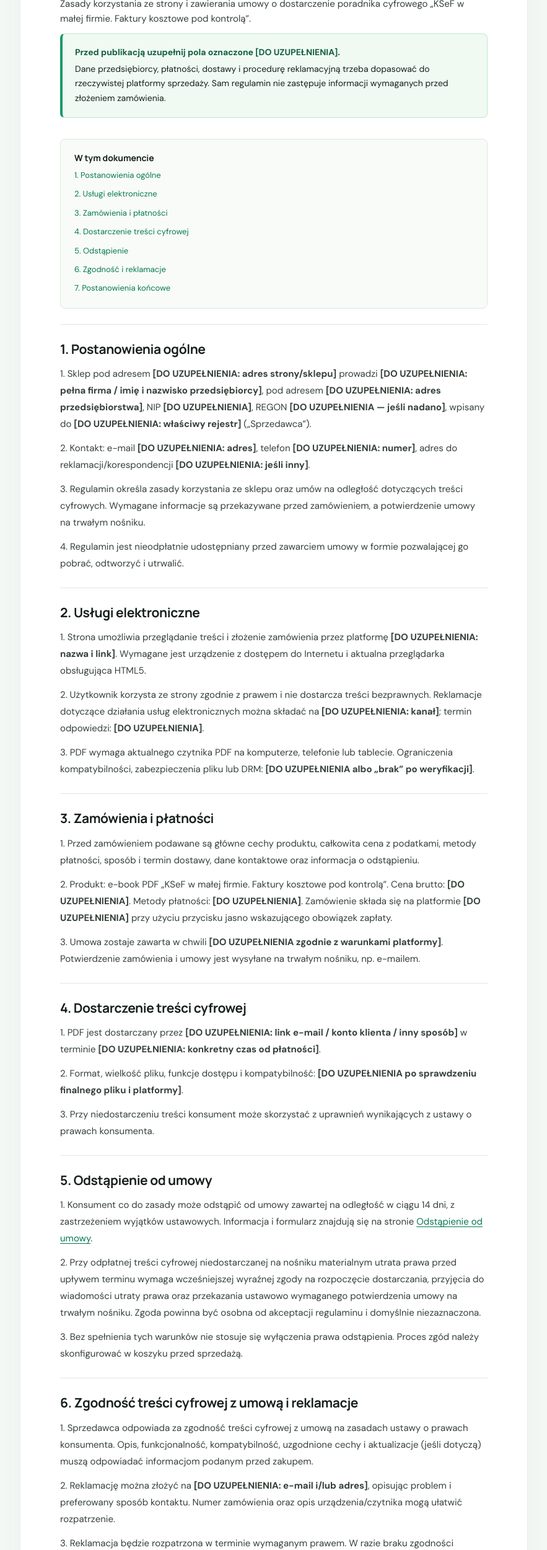
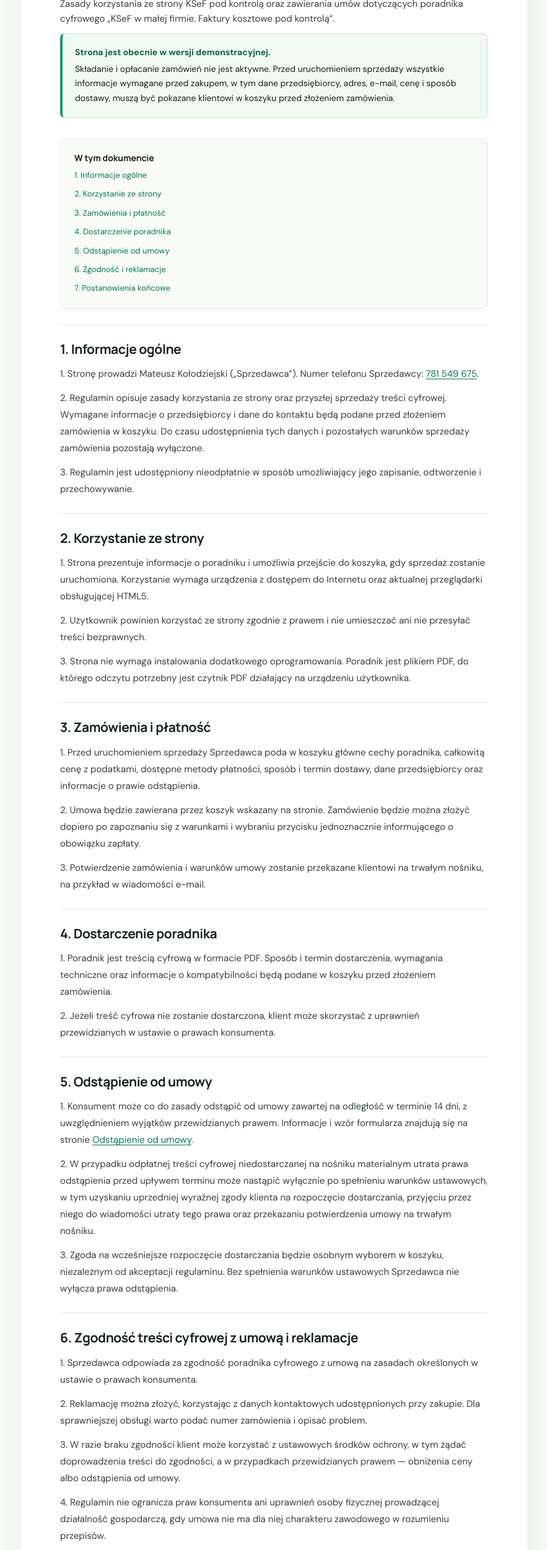
Before and after one commit to masziko11/poradyksiegowe, a plain HTML site: page regulamin.html in a window 1280 px wide. Shown: the part 299-2800 px from the top of the page at 62% size, without its empty margins (198-1081 px from the left). Drawn offline with Linux system fonts and the light colour scheme.

Commit message:
Simplify terms and add seller contact details

```diff
--- a/regulamin.html
+++ b/regulamin.html
@@ -1,11 +1,87 @@
-<!doctype html><html lang="pl"><head><meta charset="UTF-8"><meta name="viewport" content="width=device-width, initial-scale=1"><meta name="description" content="Projekt regulaminu sprzedaży poradnika cyfrowego KSeF pod kontrolą."><title>Regulamin — KSeF pod kontrolą</title><link rel="preconnect" href="https://fonts.googleapis.com"><link rel="preconnect" href="https://fonts.gstatic.com" crossorigin><link href="https://fonts.googleapis.com/css2?family=DM+Sans:wght@400;500;600;700&family=Manrope:wght@500;600;700;800&display=swap" rel="stylesheet"><link rel="stylesheet" href="documents.css"></head><body>
-<header class="doc-header"><a class="brand" href="index.html"><span class="mark">K</span><span>KSeF <i>pod kontrolą</i></span></a><a class="back" href="index.html">← Strona główna</a></header><main class="doc-shell"><div class="doc-kicker">INFORMACJE PRAWNE · WERSJA ROBOCZA</div><h1>Regulamin</h1><p class="lead">Zasady korzystania ze strony i zawierania umowy o dostarczenie poradnika cyfrowego „KSeF w małej firmie. Faktury kosztowe pod kontrolą”.</p><aside class="notice"><strong>Przed publikacją uzupełnij pola oznaczone [DO UZUPEŁNIENIA].</strong> Dane przedsiębiorcy, płatności, dostawy i procedurę reklamacyjną trzeba dopasować do rzeczywistej platformy sprzedaży. Sam regulamin nie zastępuje informacji wymaganych przed złożeniem zamówienia.</aside>
-<nav class="toc"><strong>W tym dokumencie</strong><a href="#postanowienia">1. Postanowienia ogólne</a><a href="#uslugi">2. Usługi elektroniczne</a><a href="#zamowienia">3. Zamówienia i płatności</a><a href="#dostawa">4. Dostarczenie treści cyfrowej</a><a href="#odstapienie">5. Odstąpienie</a><a href="#reklamacje">6. Zgodność i reklamacje</a><a href="#koncowe">7. Postanowienia końcowe</a></nav>
-<section id="postanowienia"><h2>1. Postanowienia ogólne</h2><p>1. Sklep pod adresem <b>[DO UZUPEŁNIENIA: adres strony/sklepu]</b> prowadzi <b>[DO UZUPEŁNIENIA: pełna firma / imię i nazwisko przedsiębiorcy]</b>, pod adresem <b>[DO UZUPEŁNIENIA: adres przedsiębiorstwa]</b>, NIP <b>[DO UZUPEŁNIENIA]</b>, REGON <b>[DO UZUPEŁNIENIA — jeśli nadano]</b>, wpisany do <b>[DO UZUPEŁNIENIA: właściwy rejestr]</b> („Sprzedawca”).</p><p>2. Kontakt: e-mail <b>[DO UZUPEŁNIENIA: adres]</b>, telefon <b>[DO UZUPEŁNIENIA: numer]</b>, adres do reklamacji/korespondencji <b>[DO UZUPEŁNIENIA: jeśli inny]</b>.</p><p>3. Regulamin określa zasady korzystania ze sklepu oraz umów na odległość dotyczących treści cyfrowych. Wymagane informacje są przekazywane przed zamówieniem, a potwierdzenie umowy na trwałym nośniku.</p><p>4. Regulamin jest nieodpłatnie udostępniany przed zawarciem umowy w formie pozwalającej go pobrać, odtworzyć i utrwalić.</p></section>
-<section id="uslugi"><h2>2. Usługi elektroniczne</h2><p>1. Strona umożliwia przeglądanie treści i złożenie zamówienia przez platformę <b>[DO UZUPEŁNIENIA: nazwa i link]</b>. Wymagane jest urządzenie z dostępem do Internetu i aktualna przeglądarka obsługująca HTML5.</p><p>2. Użytkownik korzysta ze strony zgodnie z prawem i nie dostarcza treści bezprawnych. Reklamacje dotyczące działania usług elektronicznych można składać na <b>[DO UZUPEŁNIENIA: kanał]</b>; termin odpowiedzi: <b>[DO UZUPEŁNIENIA]</b>.</p><p>3. PDF wymaga aktualnego czytnika PDF na komputerze, telefonie lub tablecie. Ograniczenia kompatybilności, zabezpieczenia pliku lub DRM: <b>[DO UZUPEŁNIENIA albo „brak” po weryfikacji]</b>.</p></section>
-<section id="zamowienia"><h2>3. Zamówienia i płatności</h2><p>1. Przed zamówieniem podawane są główne cechy produktu, całkowita cena z podatkami, metody płatności, sposób i termin dostawy, dane kontaktowe oraz informacja o odstąpieniu.</p><p>2. Produkt: e-book PDF „KSeF w małej firmie. Faktury kosztowe pod kontrolą”. Cena brutto: <b>[DO UZUPEŁNIENIA]</b>. Metody płatności: <b>[DO UZUPEŁNIENIA]</b>. Zamówienie składa się na platformie <b>[DO UZUPEŁNIENIA]</b> przy użyciu przycisku jasno wskazującego obowiązek zapłaty.</p><p>3. Umowa zostaje zawarta w chwili <b>[DO UZUPEŁNIENIA zgodnie z warunkami platformy]</b>. Potwierdzenie zamówienia i umowy jest wysyłane na trwałym nośniku, np. e-mailem.</p></section>
-<section id="dostawa"><h2>4. Dostarczenie treści cyfrowej</h2><p>1. PDF jest dostarczany przez <b>[DO UZUPEŁNIENIA: link e-mail / konto klienta / inny sposób]</b> w terminie <b>[DO UZUPEŁNIENIA: konkretny czas od płatności]</b>.</p><p>2. Format, wielkość pliku, funkcje dostępu i kompatybilność: <b>[DO UZUPEŁNIENIA po sprawdzeniu finalnego pliku i platformy]</b>.</p><p>3. Przy niedostarczeniu treści konsument może skorzystać z uprawnień wynikających z ustawy o prawach konsumenta.</p></section>
-<section id="odstapienie"><h2>5. Odstąpienie od umowy</h2><p>1. Konsument co do zasady może odstąpić od umowy zawartej na odległość w ciągu 14 dni, z zastrzeżeniem wyjątków ustawowych. Informacja i formularz znajdują się na stronie <a href="odstapienie.html">Odstąpienie od umowy</a>.</p><p>2. Przy odpłatnej treści cyfrowej niedostarczanej na nośniku materialnym utrata prawa przed upływem terminu wymaga wcześniejszej wyraźnej zgody na rozpoczęcie dostarczania, przyjęcia do wiadomości utraty prawa oraz przekazania ustawowo wymaganego potwierdzenia umowy na trwałym nośniku. Zgoda powinna być osobna od akceptacji regulaminu i domyślnie niezaznaczona.</p><p>3. Bez spełnienia tych warunków nie stosuje się wyłączenia prawa odstąpienia. Proces zgód należy skonfigurować w koszyku przed sprzedażą.</p></section>
-<section id="reklamacje"><h2>6. Zgodność treści cyfrowej z umową i reklamacje</h2><p>1. Sprzedawca odpowiada za zgodność treści cyfrowej z umową na zasadach ustawy o prawach konsumenta. Opis, funkcjonalność, kompatybilność, uzgodnione cechy i aktualizacje (jeśli dotyczą) muszą odpowiadać informacjom podanym przed zakupem.</p><p>2. Reklamację można złożyć na <b>[DO UZUPEŁNIENIA: e-mail i/lub adres]</b>, opisując problem i preferowany sposób kontaktu. Numer zamówienia oraz opis urządzenia/czytnika mogą ułatwić rozpatrzenie.</p><p>3. Reklamacja będzie rozpatrzona w terminie wymaganym prawem. W razie braku zgodności konsument może korzystać z ustawowych środków ochrony, w tym żądać doprowadzenia treści do zgodności, a w przewidzianych przypadkach obniżenia ceny albo odstąpienia od umowy.</p><p>4. Regulamin nie ogranicza praw konsumenta ani uprawnień osoby fizycznej prowadzącej działalność gospodarczą, gdy umowa nie ma dla niej charakteru zawodowego w rozumieniu przepisów.</p></section>
-<section id="koncowe"><h2>7. Postanowienia końcowe</h2><p>1. Stosuje się prawo polskie, w szczególności ustawę o prawach konsumenta i ustawę o świadczeniu usług drogą elektroniczną, z zachowaniem bezwzględnie obowiązujących praw konsumenta.</p><p>2. Regulamin obowiązuje od <b>[DO UZUPEŁNIENIA: data publikacji]</b>. Zmiany nie naruszają praw nabytych.</p><p>3. Informacje o przetwarzaniu danych znajdują się w <a href="polityka-prywatnosci.html">Polityce prywatności</a>. Data aktualizacji: <b>[DO UZUPEŁNIENIA]</b>.</p></section>
-<aside class="sources"><b>Podstawa opracowania:</b> ustawa z 30 maja 2014 r. o prawach konsumenta i ustawa z 18 lipca 2002 r. o świadczeniu usług drogą elektroniczną. Przed publikacją sprawdź aktualne brzmienie przepisów i dopasuj dokument do procesu sprzedaży.</aside></main><footer class="doc-footer"><a href="index.html">KSeF pod kontrolą</a><nav><a href="polityka-prywatnosci.html">Prywatność</a><a href="odstapienie.html">Odstąpienie</a></nav></footer></body></html>
+<!doctype html>
+<html lang="pl">
+<head>
+  <meta charset="UTF-8">
+  <meta name="viewport" content="width=device-width, initial-scale=1">
+  <meta name="description" content="Regulamin strony KSeF pod kontrolą i sprzedaży poradnika cyfrowego.">
+  <title>Regulamin — KSeF pod kontrolą</title>
+  <link rel="preconnect" href="https://fonts.googleapis.com">
+  <link rel="preconnect" href="https://fonts.gstatic.com" crossorigin>
+  <link href="https://fonts.googleapis.com/css2?family=DM+Sans:wght@400;500;600;700&family=Manrope:wght@500;600;700;800&display=swap" rel="stylesheet">
+  <link rel="stylesheet" href="documents.css">
+</head>
+<body>
+  <header class="doc-header">
+    <a class="brand" href="index.html"><span class="mark">K</span><span>KSeF <i>pod kontrolą</i></span></a>
+    <a class="back" href="index.html">← Strona główna</a>
+  </header>
+  <main class="doc-shell">
+    <div class="doc-kicker">INFORMACJE PRAWNE</div>
+    <h1>Regulamin</h1>
+    <p class="lead">Zasady korzystania ze strony KSeF pod kontrolą oraz zawierania umów dotyczących poradnika cyfrowego „KSeF w małej firmie. Faktury kosztowe pod kontrolą”.</p>
+    <aside class="notice"><strong>Strona jest obecnie w wersji demonstracyjnej.</strong> Składanie i opłacanie zamówień nie jest aktywne. Przed uruchomieniem sprzedaży wszystkie informacje wymagane przed zakupem, w tym dane przedsiębiorcy, adres, e-mail, cenę i sposób dostawy, muszą być pokazane klientowi w koszyku przed złożeniem zamówienia.</aside>
+    <nav class="toc" aria-label="Spis treści">
+      <strong>W tym dokumencie</strong>
+      <a href="#postanowienia">1. Informacje ogólne</a>
+      <a href="#uslugi">2. Korzystanie ze strony</a>
+      <a href="#zamowienia">3. Zamówienia i płatność</a>
+      <a href="#dostawa">4. Dostarczenie poradnika</a>
+      <a href="#odstapienie">5. Odstąpienie od umowy</a>
+      <a href="#reklamacje">6. Zgodność i reklamacje</a>
+      <a href="#koncowe">7. Postanowienia końcowe</a>
+    </nav>
+
+    <section id="postanowienia">
+      <h2>1. Informacje ogólne</h2>
+      <p>1. Stronę prowadzi Mateusz Kołodziejski („Sprzedawca”). Numer telefonu Sprzedawcy: <a href="tel:781549675">781 549 675</a>.</p>
+      <p>2. Regulamin opisuje zasady korzystania ze strony oraz przyszłej sprzedaży treści cyfrowej. Wymagane informacje o przedsiębiorcy i dane do kontaktu będą podane przed złożeniem zamówienia w koszyku. Do czasu udostępnienia tych danych i pozostałych warunków sprzedaży zamówienia pozostają wyłączone.</p>
+      <p>3. Regulamin jest udostępniony nieodpłatnie w sposób umożliwiający jego zapisanie, odtworzenie i przechowywanie.</p>
+    </section>
+
+    <section id="uslugi">
+      <h2>2. Korzystanie ze strony</h2>
+      <p>1. Strona prezentuje informacje o poradniku i umożliwia przejście do koszyka, gdy sprzedaż zostanie uruchomiona. Korzystanie wymaga urządzenia z dostępem do Internetu oraz aktualnej przeglądarki obsługującej HTML5.</p>
+      <p>2. Użytkownik powinien korzystać ze strony zgodnie z prawem i nie umieszczać ani nie przesyłać treści bezprawnych.</p>
+      <p>3. Strona nie wymaga instalowania dodatkowego oprogramowania. Poradnik jest plikiem PDF, do którego odczytu potrzebny jest czytnik PDF działający na urządzeniu użytkownika.</p>
+    </section>
+
+    <section id="zamowienia">
+      <h2>3. Zamówienia i płatność</h2>
+      <p>1. Przed uruchomieniem sprzedaży Sprzedawca poda w koszyku główne cechy poradnika, całkowitą cenę z podatkami, dostępne metody płatności, sposób i termin dostawy, dane przedsiębiorcy oraz informacje o prawie odstąpienia.</p>
+      <p>2. Umowa będzie zawierana przez koszyk wskazany na stronie. Zamówienie będzie można złożyć dopiero po zapoznaniu się z warunkami i wybraniu przycisku jednoznacznie informującego o obowiązku zapłaty.</p>
+      <p>3. Potwierdzenie zamówienia i warunków umowy zostanie przekazane klientowi na trwałym nośniku, na przykład w wiadomości e-mail.</p>
+    </section>
+
+    <section id="dostawa">
+      <h2>4. Dostarczenie poradnika</h2>
+      <p>1. Poradnik jest treścią cyfrową w formacie PDF. Sposób i termin dostarczenia, wymagania techniczne oraz informacje o kompatybilności będą podane w koszyku przed złożeniem zamówienia.</p>
+      <p>2. Jeżeli treść cyfrowa nie zostanie dostarczona, klient może skorzystać z uprawnień przewidzianych w ustawie o prawach konsumenta.</p>
+    </section>
+
+    <section id="odstapienie">
+      <h2>5. Odstąpienie od umowy</h2>
+      <p>1. Konsument może co do zasady odstąpić od umowy zawartej na odległość w terminie 14 dni, z uwzględnieniem wyjątków przewidzianych prawem. Informacje i wzór formularza znajdują się na stronie <a href="odstapienie.html">Odstąpienie od umowy</a>.</p>
+      <p>2. W przypadku odpłatnej treści cyfrowej niedostarczanej na nośniku materialnym utrata prawa odstąpienia przed upływem terminu może nastąpić wyłącznie po spełnieniu warunków ustawowych, w tym uzyskaniu uprzedniej wyraźnej zgody klienta na rozpoczęcie dostarczania, przyjęciu przez niego do wiadomości utraty tego prawa oraz przekazaniu potwierdzenia umowy na trwałym nośniku.</p>
+      <p>3. Zgoda na wcześniejsze rozpoczęcie dostarczania będzie osobnym wyborem w koszyku, niezależnym od akceptacji regulaminu. Bez spełnienia warunków ustawowych Sprzedawca nie wyłącza prawa odstąpienia.</p>
+    </section>
+
+    <section id="reklamacje">
+      <h2>6. Zgodność treści cyfrowej z umową i reklamacje</h2>
+      <p>1. Sprzedawca odpowiada za zgodność poradnika cyfrowego z umową na zasadach określonych w ustawie o prawach konsumenta.</p>
+      <p>2. Reklamację można złożyć, korzystając z danych kontaktowych udostępnionych przy zakupie. Dla sprawniejszej obsługi warto podać numer zamówienia i opisać problem.</p>
+      <p>3. W razie braku zgodności klient może korzystać z ustawowych środków ochrony, w tym żądać doprowadzenia treści do zgodności, a w przypadkach przewidzianych prawem — obniżenia ceny albo odstąpienia od umowy.</p>
+      <p>4. Regulamin nie ogranicza praw konsumenta ani uprawnień osoby fizycznej prowadzącej działalność gospodarczą, gdy umowa nie ma dla niej charakteru zawodowego w rozumieniu przepisów.</p>
+    </section>
+
+    <section id="koncowe">
+      <h2>7. Postanowienia końcowe</h2>
+      <p>1. W sprawach nieuregulowanych stosuje się prawo polskie, w szczególności ustawę o prawach konsumenta i ustawę o świadczeniu usług drogą elektroniczną. Regulamin nie ogranicza bezwzględnie obowiązujących praw konsumenta.</p>
+      <p>2. Regulamin obowiązuje od 13 listopada 2026 r. Zmiany nie naruszają praw nabytych na podstawie wcześniej zawartych umów.</p>
+      <p>3. Informacje o przetwarzaniu danych osobowych znajdują się w <a href="polityka-prywatnosci.html">Polityce prywatności</a>.</p>
+    </section>
+
+    <aside class="sources"><strong>Podstawa opracowania:</strong> ustawa z 30 maja 2014 r. o prawach konsumenta oraz ustawa z 18 lipca 2002 r. o świadczeniu usług drogą elektroniczną.</aside>
+  </main>
+  <footer class="doc-footer"><a href="index.html">KSeF pod kontrolą</a><nav><a href="polityka-prywatnosci.html">Prywatność</a><a href="odstapienie.html">Odstąpienie</a></nav></footer>
+</body>
+</html>
```
